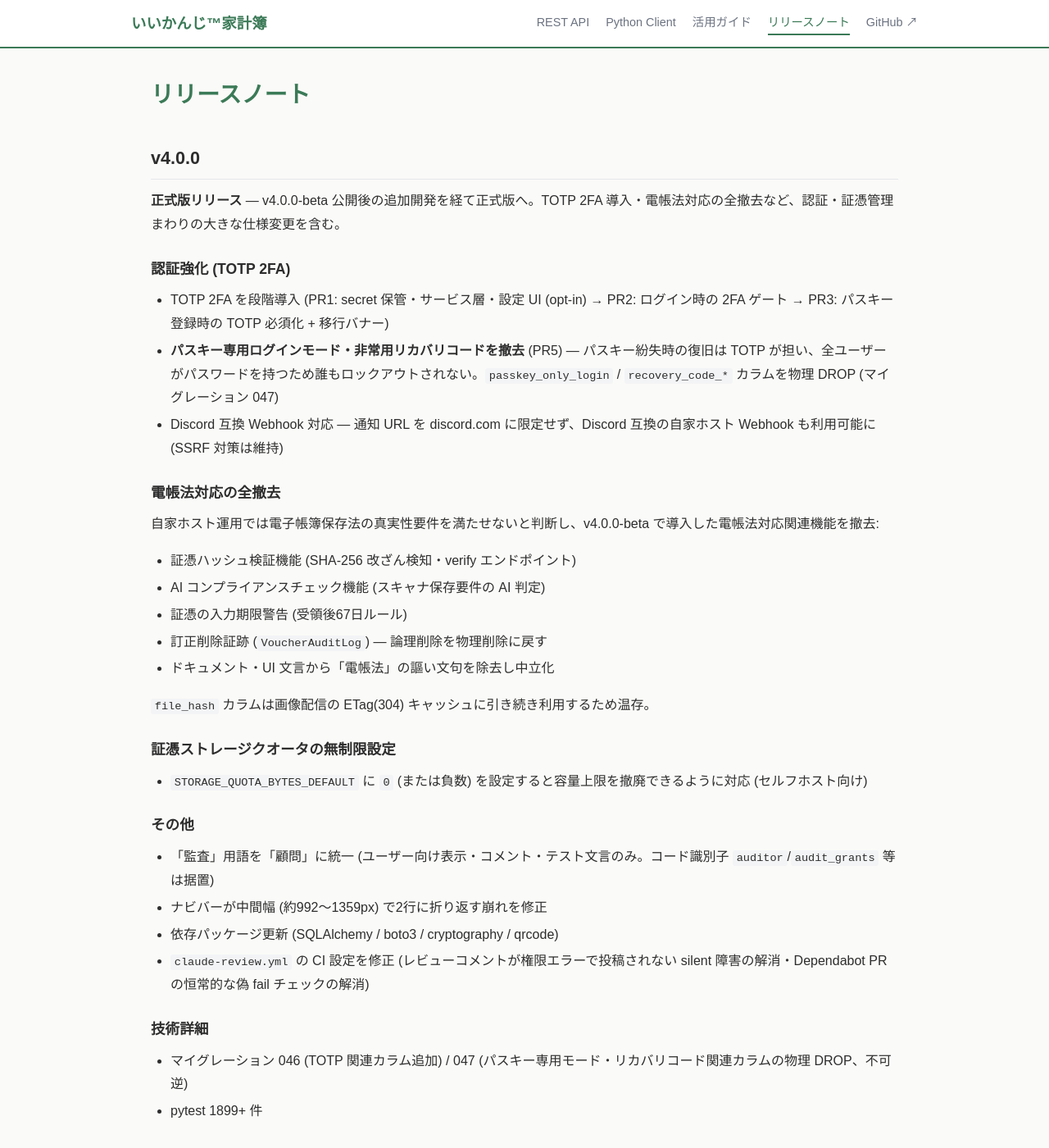
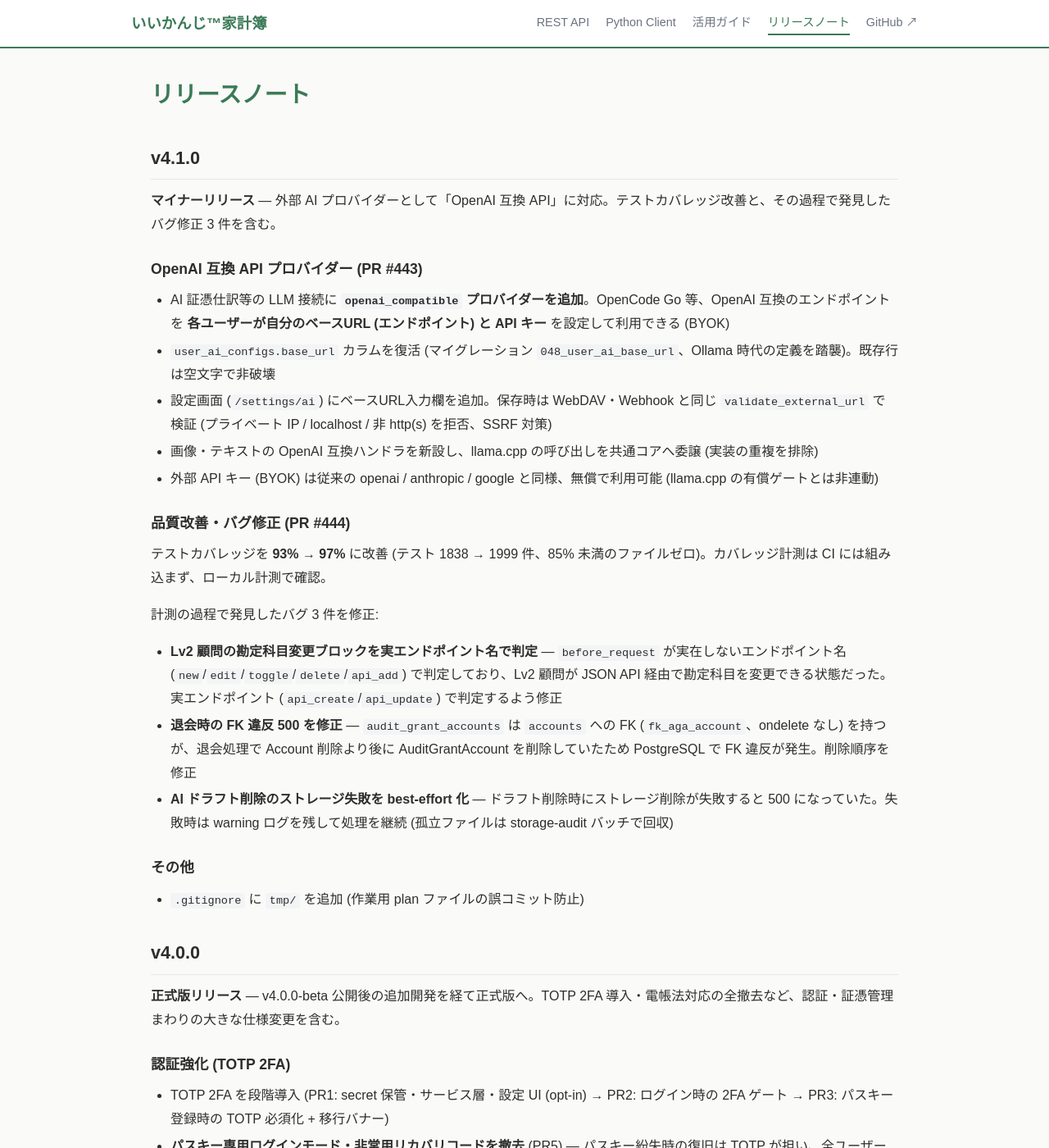
Before and after one commit to nananek/iikanji-kakeibo, a Jekyll site: the page built from docs/releases.md, in a window 1280 px wide and 1400 px high. Shown: the whole window at 82% size. Built offline with Jekyll 4.4.1, drawn with Linux system fonts in a browser that asks for light colours.

Commit message:
docs: v4.1.0 リリースノート追加 + docker-compose.yml.example のイメージタグ更新
v4.0.0 以降の変更 (OpenAI 互換 API プロバイダー・テストカバレッジ改善
とバグ修正 3 件) をまとめて v4.1.0 とする。

```diff
--- a/docs/releases.md
+++ b/docs/releases.md
@@ -4,6 +4,32 @@
 ---
 
 # リリースノート
+
+## v4.1.0
+
+**マイナーリリース** — 外部 AI プロバイダーとして「OpenAI 互換 API」に対応。テストカバレッジ改善と、その過程で発見したバグ修正 3 件を含む。
+
+### OpenAI 互換 API プロバイダー (PR #443)
+
+- AI 証憑仕訳等の LLM 接続に **`openai_compatible` プロバイダーを追加**。OpenCode Go 等、OpenAI 互換のエンドポイントを **各ユーザーが自分のベースURL (エンドポイント) と API キー** を設定して利用できる (BYOK)
+- `user_ai_configs.base_url` カラムを復活 (マイグレーション `048_user_ai_base_url`、Ollama 時代の定義を踏襲)。既存行は空文字で非破壊
+- 設定画面 (`/settings/ai`) にベースURL入力欄を追加。保存時は WebDAV・Webhook と同じ `validate_external_url` で検証 (プライベート IP / localhost / 非 http(s) を拒否、SSRF 対策)
+- 画像・テキストの OpenAI 互換ハンドラを新設し、llama.cpp の呼び出しを共通コアへ委譲 (実装の重複を排除)
+- 外部 API キー (BYOK) は従来の openai / anthropic / google と同様、無償で利用可能 (llama.cpp の有償ゲートとは非連動)
+
+### 品質改善・バグ修正 (PR #444)
+
+テストカバレッジを **93% → 97%** に改善 (テスト 1838 → 1999 件、85% 未満のファイルゼロ)。カバレッジ計測は CI には組み込まず、ローカル計測で確認。
+
+計測の過程で発見したバグ 3 件を修正:
+
+- **Lv2 顧問の勘定科目変更ブロックを実エンドポイント名で判定** — `before_request` が実在しないエンドポイント名 (`new`/`edit`/`toggle`/`delete`/`api_add`) で判定しており、Lv2 顧問が JSON API 経由で勘定科目を変更できる状態だった。実エンドポイント (`api_create`/`api_update`) で判定するよう修正
+- **退会時の FK 違反 500 を修正** — `audit_grant_accounts` は `accounts` への FK (`fk_aga_account`、ondelete なし) を持つが、退会処理で Account 削除より後に AuditGrantAccount を削除していたため PostgreSQL で FK 違反が発生。削除順序を修正
+- **AI ドラフト削除のストレージ失敗を best-effort 化** — ドラフト削除時にストレージ削除が失敗すると 500 になっていた。失敗時は warning ログを残して処理を継続 (孤立ファイルは storage-audit バッチで回収)
+
+### その他
+
+- `.gitignore` に `tmp/` を追加 (作業用 plan ファイルの誤コミット防止)
 
 ## v4.0.0
 
```
Also changed, not shown: 1 other file.
